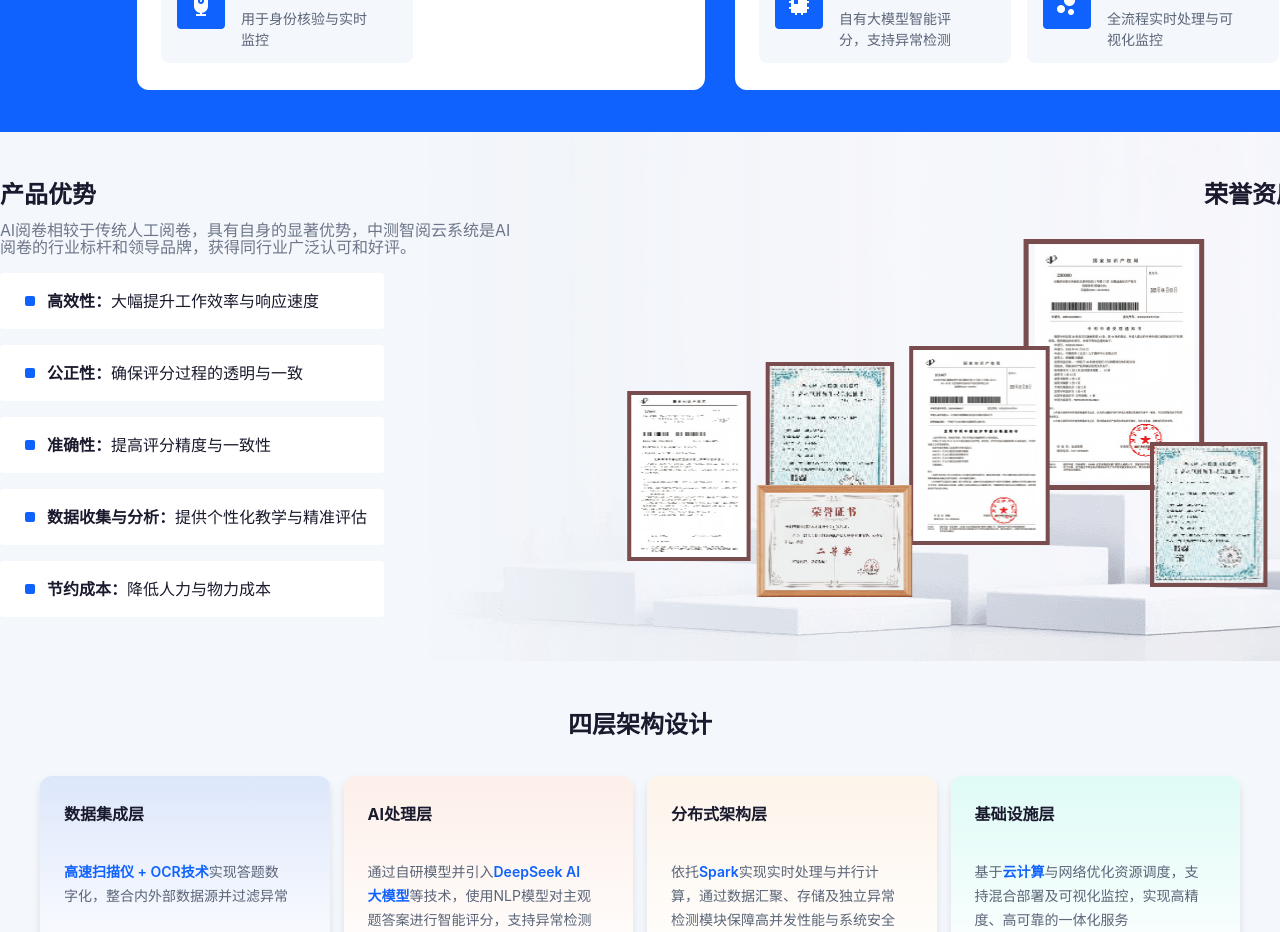
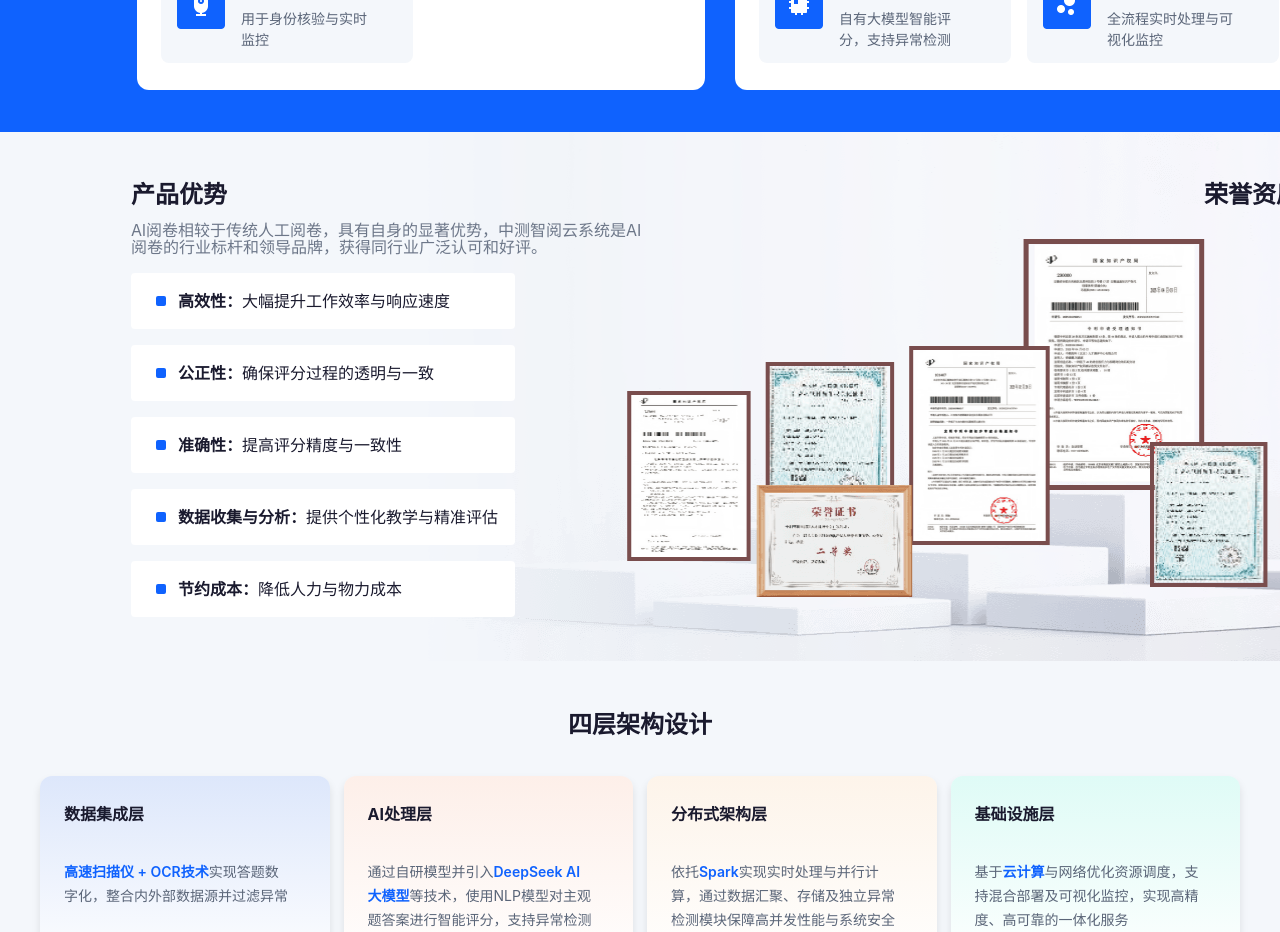
Before and after one commit to 763606865/zcyp-landing-hub, a Nuxt app: page /marking in a window 1280 px wide. Shown: the part 2600-3532 px from the top of the page. Built offline with nearby package versions, Linux system fonts and the light colour scheme.

Commit message:
fix:阅卷优化

```diff
--- a/app/pages/marking/index.vue
+++ b/app/pages/marking/index.vue
@@ -1651,7 +1651,7 @@ onMounted(() => {
 .marking-advantages-content {
     position: relative;
     z-index: 2;
-    padding: 44px 0 43px;
+    padding: 44px 0 43px 131px;
     height: 100%;
 }
 
```
